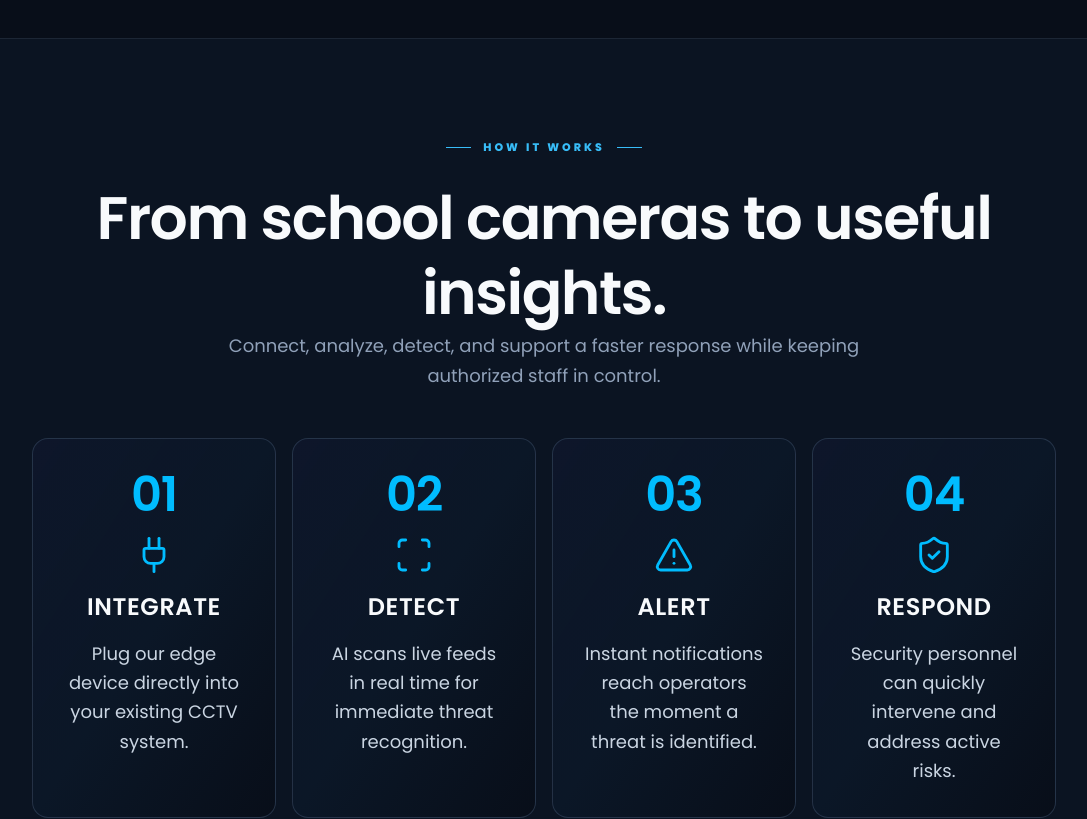
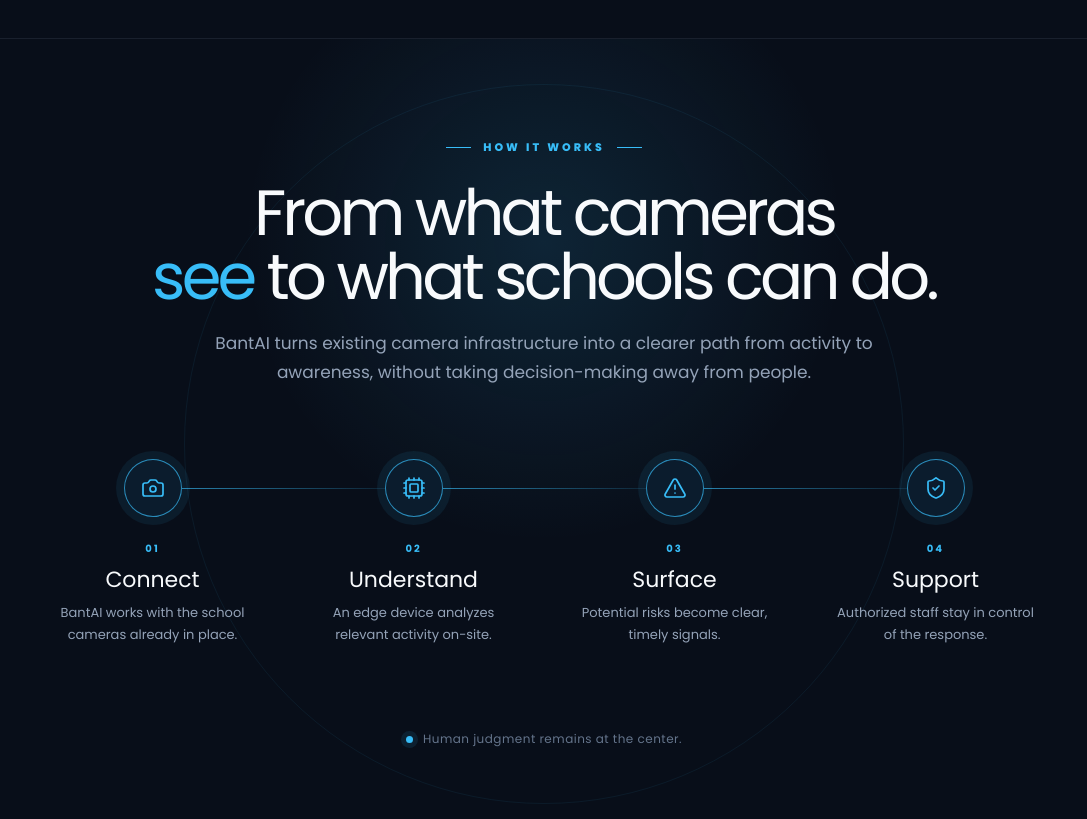
Before and after one commit to seiji0z/bantai-web, a React (Vite) app: page / in a window 1280 px wide. Shown: the part 2260-3079 px from the top of the page, without its empty margins (96-1183 px from the left). Built offline with nearby package versions, Linux system fonts and the light colour scheme.

Commit message:
feat: fix yana's mess

```diff
--- a/src/index.css
+++ b/src/index.css
@@ -652,6 +652,145 @@ button {
   color: #64748b;
   font-size: 12px;
   line-height: 1.6;
+}
+
+.how-it-works-section {
+  position: relative;
+  overflow: hidden;
+  background:
+    radial-gradient(circle at 50% 25%, rgba(56, 189, 248, 0.13), transparent 34%),
+    #080e19;
+}
+
+.how-it-works-section::before {
+  position: absolute;
+  top: 50%;
+  left: 50%;
+  width: 720px;
+  height: 720px;
+  border: 1px solid rgba(56, 189, 248, 0.07);
+  border-radius: 50%;
+  content: "";
+  transform: translate(-50%, -50%);
+  pointer-events: none;
+}
+
+.how-it-works-shell {
+  position: relative;
+  z-index: 1;
+  width: min(100%, 1120px);
+  text-align: center;
+}
+
+.how-it-works-shell h2 {
+  margin-bottom: 20px;
+  font-size: clamp(2.2rem, 5vw, 4.5rem);
+  line-height: 1;
+  letter-spacing: -0.06em;
+}
+
+.how-it-works-shell h2 span {
+  color: #38bdf8;
+}
+
+.how-it-works-intro {
+  max-width: 700px;
+  margin: 0 auto 72px;
+  color: #94a3b8;
+  font-size: 17px;
+  line-height: 1.7;
+}
+
+.how-it-works-flow {
+  position: relative;
+  display: grid;
+  width: min(100%, 1060px);
+  grid-template-columns: repeat(4, 1fr);
+  gap: 20px;
+  margin: 0 auto;
+  padding: 0;
+  list-style: none;
+  text-align: left;
+}
+
+.how-it-works-step {
+  position: relative;
+  min-height: 225px;
+  padding: 0 18px;
+  text-align: center;
+}
+
+.how-it-works-node {
+  position: relative;
+  display: grid;
+  width: 58px;
+  height: 58px;
+  margin: 0 auto 24px;
+  place-items: center;
+  border: 1px solid rgba(56, 189, 248, 0.7);
+  border-radius: 50%;
+  background: #0b1c2d;
+  color: #38bdf8;
+  box-shadow: 0 0 0 8px rgba(56, 189, 248, 0.08);
+  transition: background 0.3s ease, box-shadow 0.3s ease, transform 0.3s ease;
+}
+
+.how-it-works-step:hover .how-it-works-node {
+  background: #38bdf8;
+  color: #080e19;
+  box-shadow: 0 0 0 12px rgba(56, 189, 248, 0.1);
+  transform: scale(1.05);
+}
+
+.how-it-works-connector {
+  position: absolute;
+  top: 29px;
+  right: calc(-50% + 9px);
+  left: calc(50% + 29px);
+  height: 1px;
+  background: linear-gradient(90deg, rgba(56, 189, 248, 0.65), rgba(56, 189, 248, 0.12));
+}
+
+.how-it-works-number {
+  display: block;
+  margin-bottom: 12px;
+  color: #38bdf8;
+  font-size: 10px;
+  font-weight: 700;
+  letter-spacing: 2px;
+}
+
+.how-it-works-step h3 {
+  margin-bottom: 10px;
+  color: #f8fafc;
+  font-size: 22px;
+  line-height: 1.1;
+}
+
+.how-it-works-step p {
+  max-width: 210px;
+  margin: 0 auto;
+  color: #94a3b8;
+  font-size: 13px;
+  line-height: 1.65;
+}
+
+.how-it-works-footer {
+  display: inline-flex;
+  align-items: center;
+  gap: 10px;
+  margin-top: 46px;
+  color: #64748b;
+  font-size: 12px;
+  letter-spacing: 0.04em;
+}
+
+.how-it-works-pulse {
+  width: 7px;
+  height: 7px;
+  border-radius: 50%;
+  background: #38bdf8;
+  box-shadow: 0 0 0 5px rgba(56, 189, 248, 0.1);
 }
 
 .use-cases-section {
@@ -1366,9 +1505,40 @@ button {
     bottom: -20px;
     transform: translate(50%, 0) rotate(90deg);
   }
+
+  .how-it-works-flow {
+    grid-template-columns: repeat(2, 1fr);
+    gap: 50px 20px;
+  }
+
+  .how-it-works-connector {
+    display: none;
+  }
 }
 
 @media (max-width: 520px) {
+  .how-it-works-intro {
+    margin-bottom: 54px;
+  }
+
+  .how-it-works-flow {
+    grid-template-columns: 1fr;
+    gap: 34px;
+  }
+
+  .how-it-works-step {
+    min-height: auto;
+    padding: 0;
+  }
+
+  .how-it-works-node {
+    margin-bottom: 16px;
+  }
+
+  .how-it-works-step p {
+    max-width: none;
+  }
+
   .problem-visual {
     padding: 22px 18px 20px;
   }
--- a/src/sections/HowItWorksSection.jsx
+++ b/src/sections/HowItWorksSection.jsx
@@ -1,87 +1,72 @@
-import { AlertTriangle, Plug, Scan, ShieldCheck } from "lucide-react";
+import { AlertTriangle, Camera, Cpu, ShieldCheck } from "lucide-react";
 
 const steps = [
   {
     num: "01",
-    title: "INTEGRATE",
-    icon: Plug,
-    description:
-      "Plug our edge device directly into your existing CCTV system.",
+    title: "Connect",
+    icon: Camera,
+    description: "BantAI works with the school cameras already in place.",
   },
   {
     num: "02",
-    title: "DETECT",
-    icon: Scan,
-    description:
-      "AI scans live feeds in real time for immediate threat recognition.",
+    title: "Understand",
+    icon: Cpu,
+    description: "An edge device analyzes relevant activity on-site.",
   },
   {
     num: "03",
-    title: "ALERT",
+    title: "Surface",
     icon: AlertTriangle,
-    description:
-      "Instant notifications reach operators the moment a threat is identified.",
+    description: "Potential risks become clear, timely signals.",
   },
   {
     num: "04",
-    title: "RESPOND",
+    title: "Support",
     icon: ShieldCheck,
-    description:
-      "Security personnel can quickly intervene and address active risks.",
+    description: "Authorized staff stay in control of the response.",
   },
 ];
 
-export default function HowItWorksSection() {
+function HowItWorksSection() {
   return (
-    <section
-      className="content-section relative overflow-hidden border-t border-slate-400/10 bg-[#080e19]"
-      id="how-it-works"
-    >
-      <div className="reveal relative z-10 mx-auto w-full max-w-7xl text-center">
-        <div
-          className="mx-auto flex w-full flex-col items-center text-center"
-          style={{ marginBottom: "3rem" }}
-        >
-          <div className="section-label">
-            <span />
-            HOW IT WORKS
-            <span />
-          </div>
-          <h2 className="mx-auto mb-5 max-w-4xl text-center text-4xl font-semibold leading-tight tracking-tight text-slate-50 md:text-5xl lg:text-6xl">
-            From school cameras to useful insights.
-          </h2>
-          <p className="mx-auto max-w-2xl text-center text-base leading-relaxed text-slate-400 md:text-lg">
-            Connect, analyze, detect, and support a faster response while
-            keeping authorized staff in control.
-          </p>
+    <section className="how-it-works-section content-section" id="how-it-works">
+      <div className="how-it-works-shell reveal">
+        <div className="section-label">
+          <span />
+          HOW IT WORKS
+          <span />
         </div>
+        <h2>
+          From what cameras
+          <br />
+          <span>see</span> to what schools can do.
+        </h2>
+        <p className="how-it-works-intro">
+          BantAI turns existing camera infrastructure into a clearer path from
+          activity to awareness, without taking decision-making away from people.
+        </p>
 
-        <ol
-          className="grid grid-cols-1 gap-4 text-left sm:grid-cols-2 lg:grid-cols-4"
-          aria-label="How BantAI works"
-        >
-          {steps.map(({ num, title, icon: Icon, description }) => (
-            <li
-              className="group flex flex-col items-center gap-4 rounded-2xl border border-slate-700/70 bg-gradient-to-br from-slate-900/90 via-[#0b1727] to-[#080e19] text-center transition duration-300 hover:-translate-y-1 hover:border-sky-400/60 hover:shadow-[0_16px_40px_rgba(2,132,199,0.12)]"
-              style={{ padding: "2rem" }}
-              key={num}
-            >
-              <span className="text-5xl font-semibold leading-none tracking-tight text-sky-400">
-                {num}
-              </span>
-              <div className="text-sky-400">
-                <Icon size={40} strokeWidth={1.7} aria-hidden="true" />
+        <ol className="how-it-works-flow" aria-label="How BantAI works">
+          {steps.map(({ num, title, icon: Icon, description }, index) => (
+            <li className="how-it-works-step" key={num}>
+              <div className="how-it-works-node">
+                <Icon size={24} strokeWidth={1.7} aria-hidden="true" />
               </div>
-              <h3 className="text-xl font-semibold tracking-wide text-slate-50 md:text-2xl">
-                {title}
-              </h3>
-              <p className="text-base leading-relaxed text-slate-300 md:text-lg">
-                {description}
-              </p>
+              {index < steps.length - 1 && <span className="how-it-works-connector" />}
+              <span className="how-it-works-number">{num}</span>
+              <h3>{title}</h3>
+              <p>{description}</p>
             </li>
           ))}
         </ol>
+
+        <div className="how-it-works-footer">
+          <span className="how-it-works-pulse" />
+          Human judgment remains at the center.
+        </div>
       </div>
     </section>
   );
 }
+
+export default HowItWorksSection;
```
